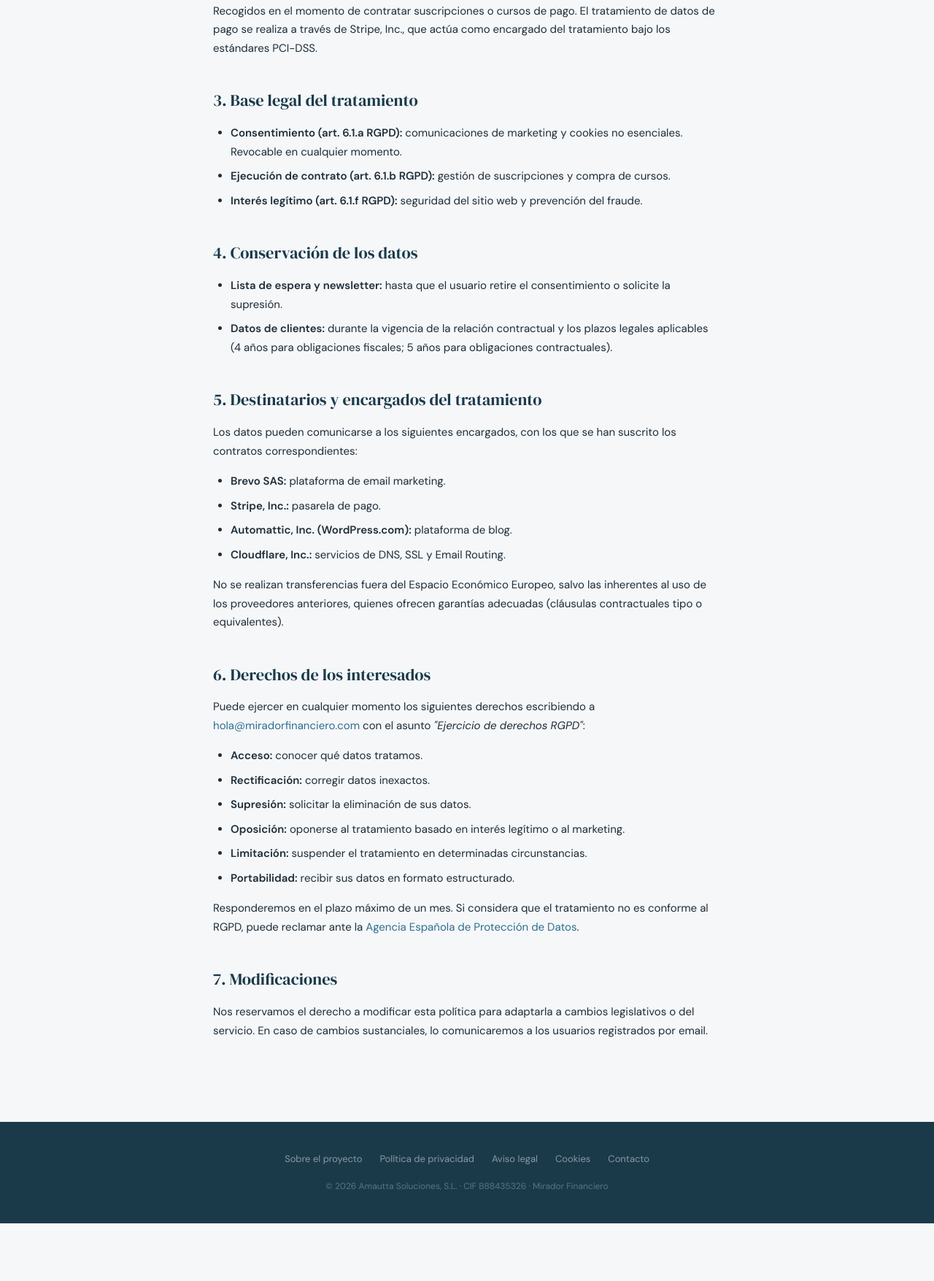
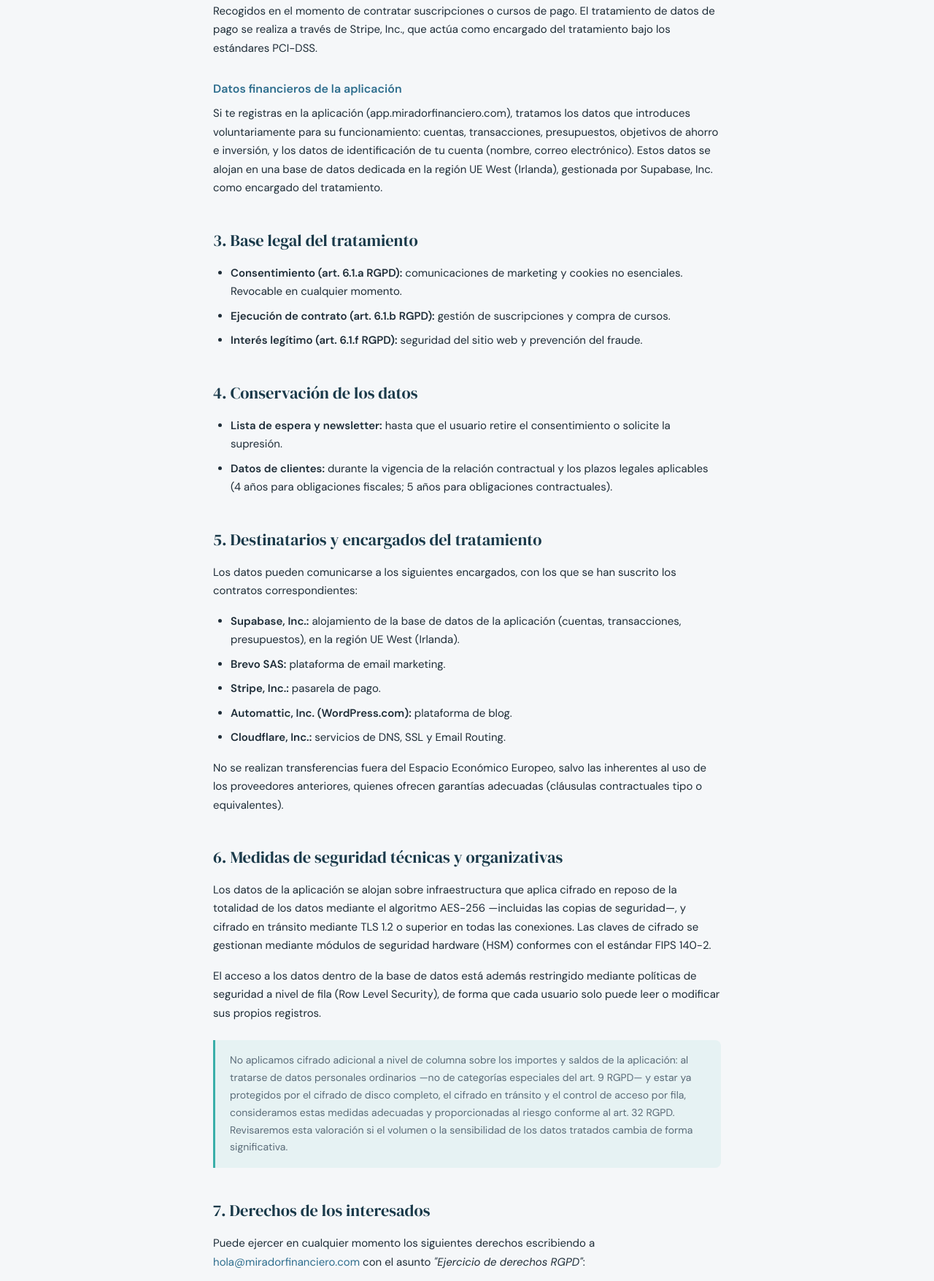
Before and after one commit to jltrebolle/mirador-landing, a website: page privacidad.html in a window 1280 px wide. Shown: the part 1041-2796 px from the top of the page at 73% size. Before the commit the page ends 2717 px from the top, so only its background shows below. Drawn offline with Linux system fonts and the light colour scheme.

Commit message:
fix(B-08): documentar cifrado AES-256/TLS 1.2+ y Supabase como encargado en politica de privacidad

```diff
--- a/privacidad.html
+++ b/privacidad.html
@@ -92,7 +92,7 @@ footer {
 <main class="legal-page">
   <div class="legal-eyebrow">Privacidad</div>
   <h1 class="legal-title">Política de Privacidad</h1>
-  <p class="legal-meta">Última actualización: abril 2026 · Amautta Soluciones, S.L.</p>
+  <p class="legal-meta">Última actualización: 23 de junio de 2026 · Amautta Soluciones, S.L.</p>
   <hr class="legal-divider">
 
   <p>En cumplimiento del Reglamento (UE) 2016/679 (RGPD) y de la Ley Orgánica 3/2018 (LOPDGDD), Amautta Soluciones, S.L. informa sobre el tratamiento de los datos personales recogidos a través de miradorfinanciero.com.</p>
@@ -113,6 +113,8 @@ footer {
   <p>Recogidos mediante cookies analíticas (con consentimiento previo). Finalidad: análisis del comportamiento de los usuarios para mejorar el servicio.</p>
   <h3>Datos de facturación y pago</h3>
   <p>Recogidos en el momento de contratar suscripciones o cursos de pago. El tratamiento de datos de pago se realiza a través de Stripe, Inc., que actúa como encargado del tratamiento bajo los estándares PCI-DSS.</p>
+  <h3>Datos financieros de la aplicación</h3>
+  <p>Si te registras en la aplicación (app.miradorfinanciero.com), tratamos los datos que introduces voluntariamente para su funcionamiento: cuentas, transacciones, presupuestos, objetivos de ahorro e inversión, y los datos de identificación de tu cuenta (nombre, correo electrónico). Estos datos se alojan en una base de datos dedicada en la región UE West (Irlanda), gestionada por Supabase, Inc. como encargado del tratamiento.</p>
 
   <h2>3. Base legal del tratamiento</h2>
   <ul>
@@ -130,6 +132,7 @@ footer {
   <h2>5. Destinatarios y encargados del tratamiento</h2>
   <p>Los datos pueden comunicarse a los siguientes encargados, con los que se han suscrito los contratos correspondientes:</p>
   <ul>
+    <li><strong>Supabase, Inc.:</strong> alojamiento de la base de datos de la aplicación (cuentas, transacciones, presupuestos), en la región UE West (Irlanda).</li>
     <li><strong>Brevo SAS:</strong> plataforma de email marketing.</li>
     <li><strong>Stripe, Inc.:</strong> pasarela de pago.</li>
     <li><strong>Automattic, Inc. (WordPress.com):</strong> plataforma de blog.</li>
@@ -137,7 +140,14 @@ footer {
   </ul>
   <p>No se realizan transferencias fuera del Espacio Económico Europeo, salvo las inherentes al uso de los proveedores anteriores, quienes ofrecen garantías adecuadas (cláusulas contractuales tipo o equivalentes).</p>
 
-  <h2>6. Derechos de los interesados</h2>
+  <h2>6. Medidas de seguridad técnicas y organizativas</h2>
+  <p>Los datos de la aplicación se alojan sobre infraestructura que aplica cifrado en reposo de la totalidad de los datos mediante el algoritmo AES-256 —incluidas las copias de seguridad—, y cifrado en tránsito mediante TLS 1.2 o superior en todas las conexiones. Las claves de cifrado se gestionan mediante módulos de seguridad hardware (HSM) conformes con el estándar FIPS 140-2.</p>
+  <p>El acceso a los datos dentro de la base de datos está además restringido mediante políticas de seguridad a nivel de fila (Row Level Security), de forma que cada usuario solo puede leer o modificar sus propios registros.</p>
+  <div class="info-box">
+    <p>No aplicamos cifrado adicional a nivel de columna sobre los importes y saldos de la aplicación: al tratarse de datos personales ordinarios —no de categorías especiales del art. 9 RGPD— y estar ya protegidos por el cifrado de disco completo, el cifrado en tránsito y el control de acceso por fila, consideramos estas medidas adecuadas y proporcionadas al riesgo conforme al art. 32 RGPD. Revisaremos esta valoración si el volumen o la sensibilidad de los datos tratados cambia de forma significativa.</p>
+  </div>
+
+  <h2>7. Derechos de los interesados</h2>
   <p>Puede ejercer en cualquier momento los siguientes derechos escribiendo a <a href="mailto:hola@miradorfinanciero.com">hola@miradorfinanciero.com</a> con el asunto <em>"Ejercicio de derechos RGPD"</em>:</p>
   <ul>
     <li><strong>Acceso:</strong> conocer qué datos tratamos.</li>
@@ -149,7 +159,7 @@ footer {
   </ul>
   <p>Responderemos en el plazo máximo de un mes. Si considera que el tratamiento no es conforme al RGPD, puede reclamar ante la <a href="https://www.aepd.es" target="_blank" rel="noopener">Agencia Española de Protección de Datos</a>.</p>
 
-  <h2>7. Modificaciones</h2>
+  <h2>8. Modificaciones</h2>
   <p>Nos reservamos el derecho a modificar esta política para adaptarla a cambios legislativos o del servicio. En caso de cambios sustanciales, lo comunicaremos a los usuarios registrados por email.</p>
 </main>
 <footer>
```
